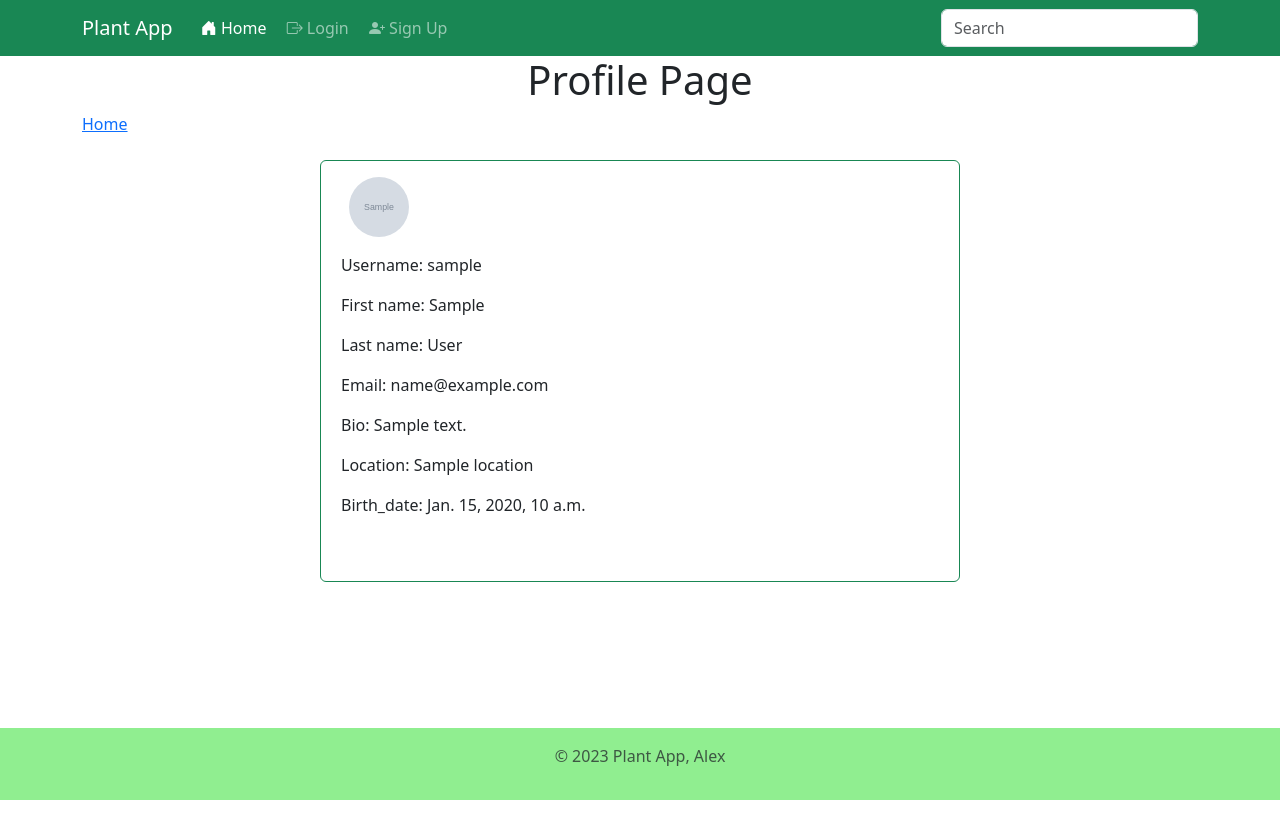
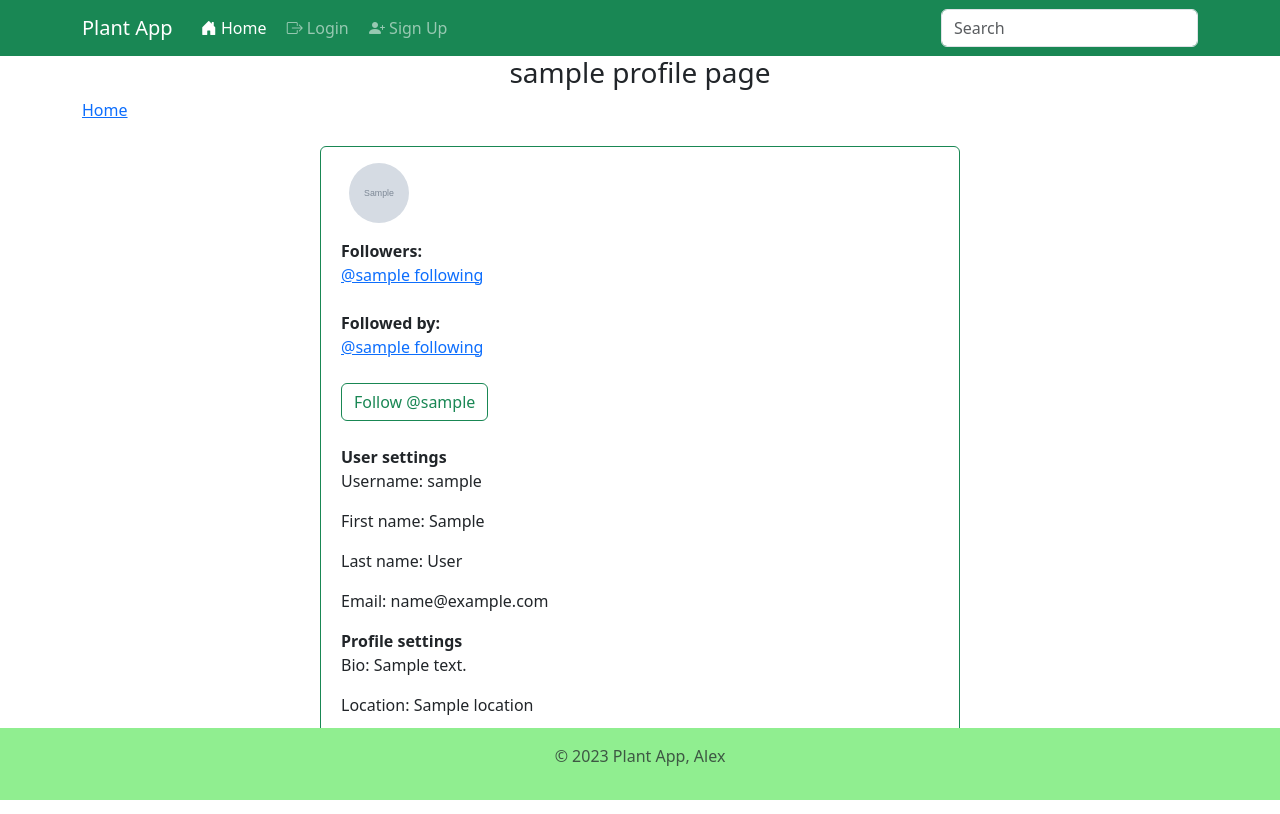
Before and after one commit to AlexMiller93/Plant_app, a Django app: template templates/users/profile.html in a window 1280 px wide. Run offline with Django 3.2, Linux system fonts and the light colour scheme; the template is opened without the code that fills it: most values are stand-ins (such as "Sample title", 1, 10 or a date in 2020); grey boxes marked "Sample" are stand-in pictures; some libraries are stand-ins or nearby versions.

Commit message:
Add follow system

```diff
--- a/blog/views.py
+++ b/blog/views.py
@@ -14,7 +14,7 @@ class HomeView(ListView):
     model = Post
     template_name = 'blog/home.html'
 
-    def get_context_data(self, **kwargs):
+    def get_context_data(self,  **kwargs):
         context = super().get_context_data(**kwargs)
         context["profiles"] = Profile.objects.order_by('-created_on')
         return context
--- a/templates/users/profile.html
+++ b/templates/users/profile.html
@@ -4,7 +4,8 @@
 
 {% block content %}
 
-<h1 style="text-align:center;">Profile Page</h1>
+<h3 style="text-align:center;">
+    {{ profile.user.username }} profile page</h3>
 <div class="container">
     <a href="{% url 'home' %}">Home</a>
 </div>
@@ -13,30 +14,81 @@
 
     <!-- If -->
 
-    <div class="col-auto p-2 m-2 col-lg-1">
+    <div class="col-2 p-2 m-2 col-lg-1">
         <img src="{{ profile.avatar.url }}"
         class="rounded-circle article-img"
         height="60px" width="60px">
     </div>
-    <div class="col-auto px-2 col-lg-11">
+    <div class="col-10 px-2 col-lg-11">
+
+        <!-- Follower System -->
+
+        <strong>Followers:</strong><br>
+        {% if profile.follows.all %}
+            {% for following in profile.follows.all %}
+                <a href="{% url 'user_profile' following.user.id %}">
+                    @{{ following | lower }}</a><br>
+            {% endfor %}
+        {% else %}
+            {% if request.user == profile.user %}
+                <p>Oops! You haven't followed anyone. Just click a button and follow somebody!!!</p>
+            {% else %}
+                <p>Oops! .. {{ profile.user.username }}'s profile hasn't followed by anybody.</p>
+            {% endif %}
+        {% endif %}<br>
+
+        <strong>Followed by:</strong><br>
+        {% if profile.followed_by.all %}
+            {% for following in profile.followed_by.all %}
+                <a href="{% url 'user_profile' following.user.id %}">
+                @{{ following | lower }}</a><br>
+            {% endfor %}
+        {% else %}
+            {% if request.user == profile.user %}
+                <p>Oops! You haven't followed by somebody. Write something cool!!</p>
+            {% else %}
+                <p>Oops! .. {{ profile.user.username }} don't follow anybody.</p>
+            {% endif %}
+        {% endif %}<br>
+
+        <!-- Follow system -->
+        <form action="" method="post">
+            {% csrf_token %}
+            {% if profile in user.profile.follows.all %}
+                <button class="btn btn-outline-danger"
+                    name="follow" value="Unfollow" type="submit">
+                        Unfollow @{{ profile.user.username | lower }}
+                </button>
+            {% else %}
+                <button class="btn btn-outline-success"
+                    name="follow" value="Follow" type="submit">
+                        Follow @{{ profile.user.username | lower }}
+                </button>
+            {% endif %}
+        </form><br>
 
         <!-- User attributes-->
+        <strong>User settings</strong>
         <p>Username: {{ profile.user.username }}</p>
         <p>First name: {{ profile.user.first_name }}</p>
         <p>Last name: {{ profile.user.last_name }}</p>
         <p>Email: {{ profile.user.email }}</p>
+
         <!-- Profile attributes-->
+        <strong>Profile settings</strong>
         <p>Bio: {{ profile.bio }}</p>
         <p>Location: {{ profile.location }}</p>
         <p>Birth_date: {{ profile.birth_date }}</p>
+        <br>
+        {% if request.user == profile.user %}
+            <a href="{% url 'update_profile' %}">Edit Profile</a>
+        {% endif %}
     </div>
 
-<!-- post.author == user.profile -->
-<!-- post.author.avatar == user.profile.avatar -->
-<!-- user(User) -->
 
-<!-- -->
-    <br><br>
+
+
+
 </article>
 
 {% endblock content %}
```
Also changed, not shown: templates/blog/home.html (+12 -1 lines), templates/left_sidebar.html (+5 -3 lines), users/views.py (+15 -7 lines).
